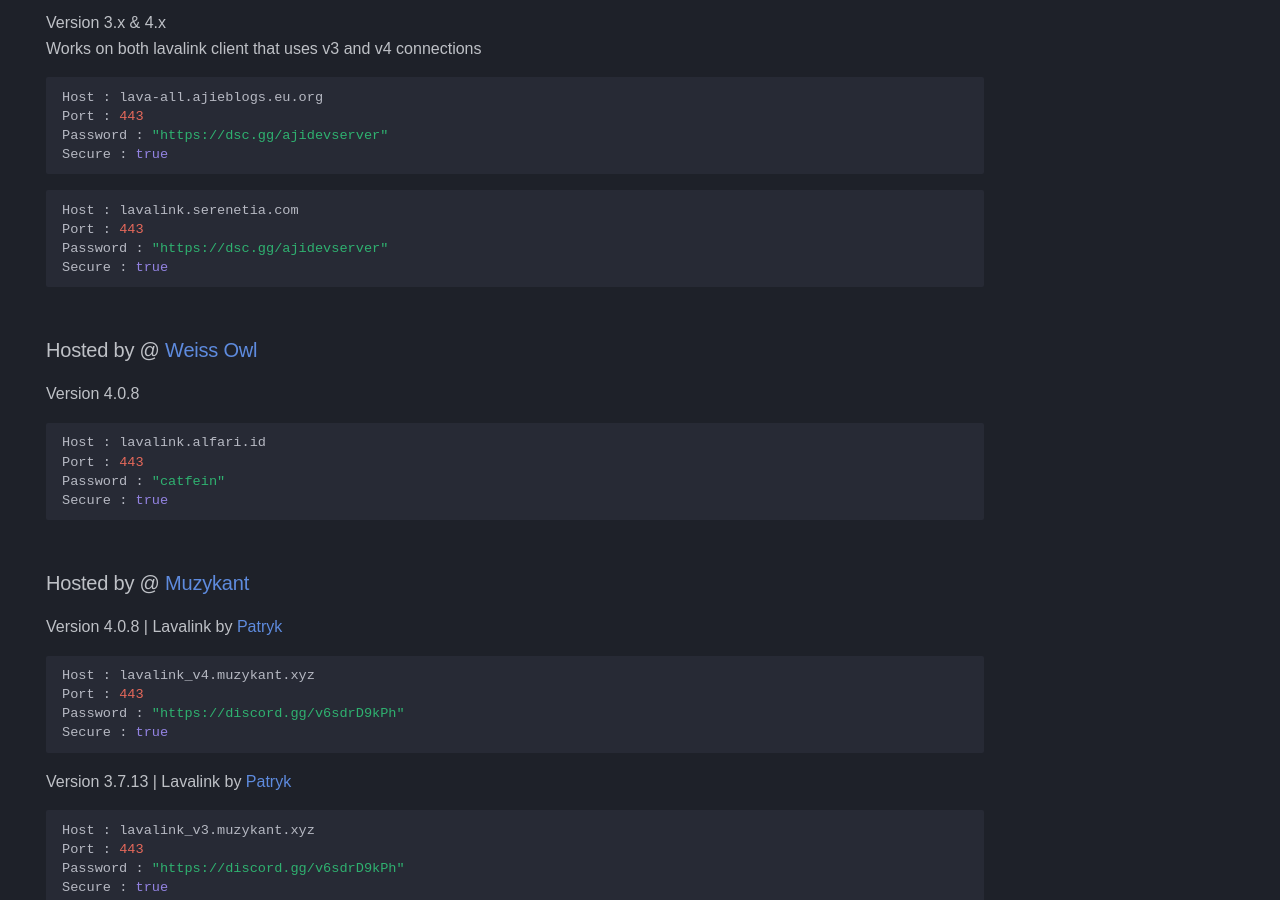
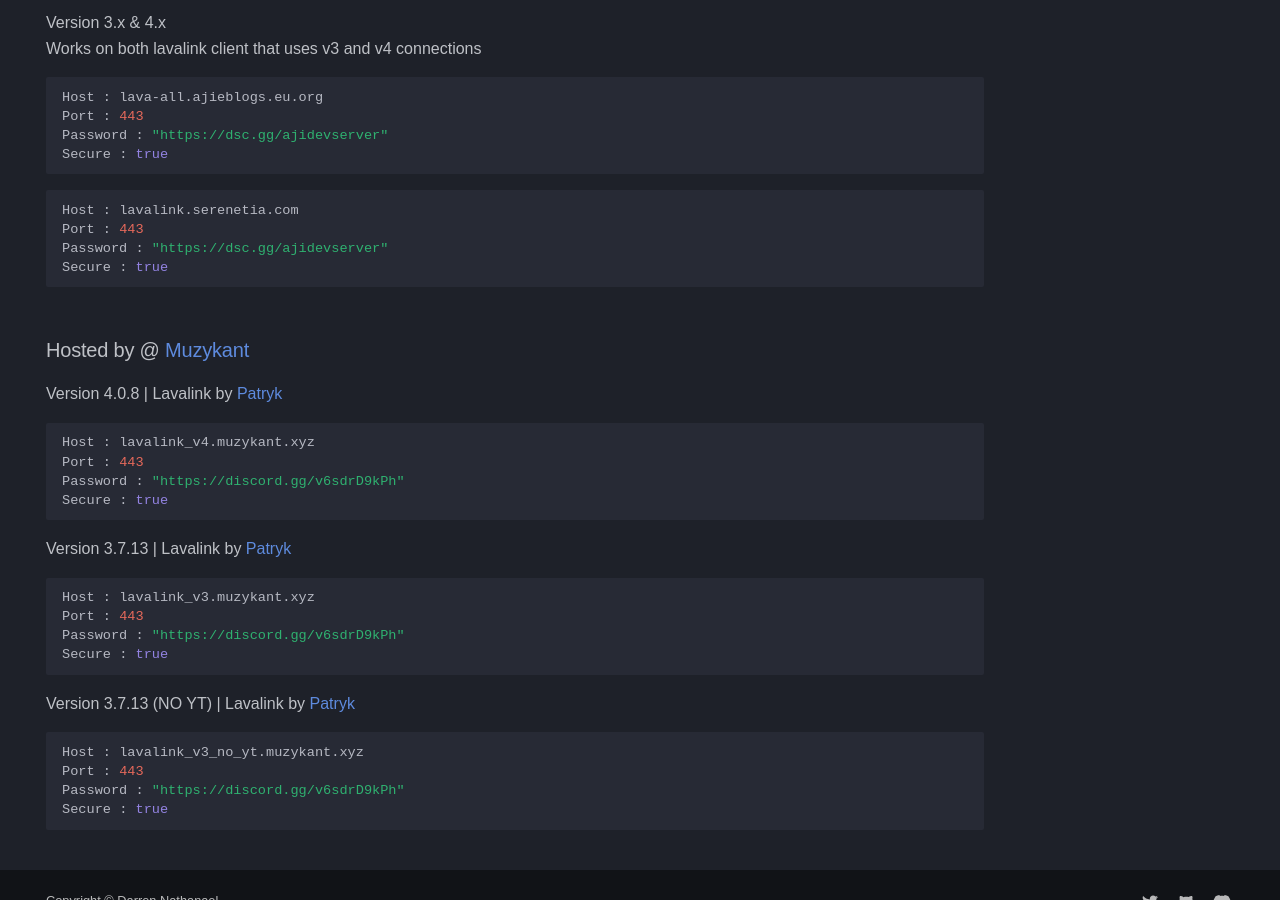
Before and after one commit to DarrenOfficial/lavalink-list, an MkDocs documentation site: the page built from docs/SSL/lavalink-with-ssl.md, in a window 1280 px wide and 900 px high, scrolled down 1022 px. Built offline with MkDocs 1.6.1 and Material for MkDocs 9.7.7, drawn with Linux system fonts in a browser that asks for light colours; some web fonts are replaced; comment, search, counter and statistics services are not loaded; a style sheet for code colours, icons or effects is not loaded; some of the changed text lies outside the part shown.

Commit message:
Update lavalink-with-ssl.md

````diff
--- a/docs/SSL/lavalink-with-ssl.md
+++ b/docs/SSL/lavalink-with-ssl.md
@@ -67,14 +67,6 @@ Port : 443
 Password : "https://dsc.gg/ajidevserver"
 Secure : true
 ```
-### Hosted by @ [Weiss Owl](https://discord.alfari.id)
-Version 4.0.8
-```bash
-Host : lavalink.alfari.id
-Port : 443
-Password : "catfein"
-Secure : true
-```
 ### Hosted by @ [Muzykant](https://discord.gg/v6sdrD9kPh)
 Version 4.0.8  | Lavalink by [Patryk](https://github.com/PatrykPatryk5)
 ```bash
````
